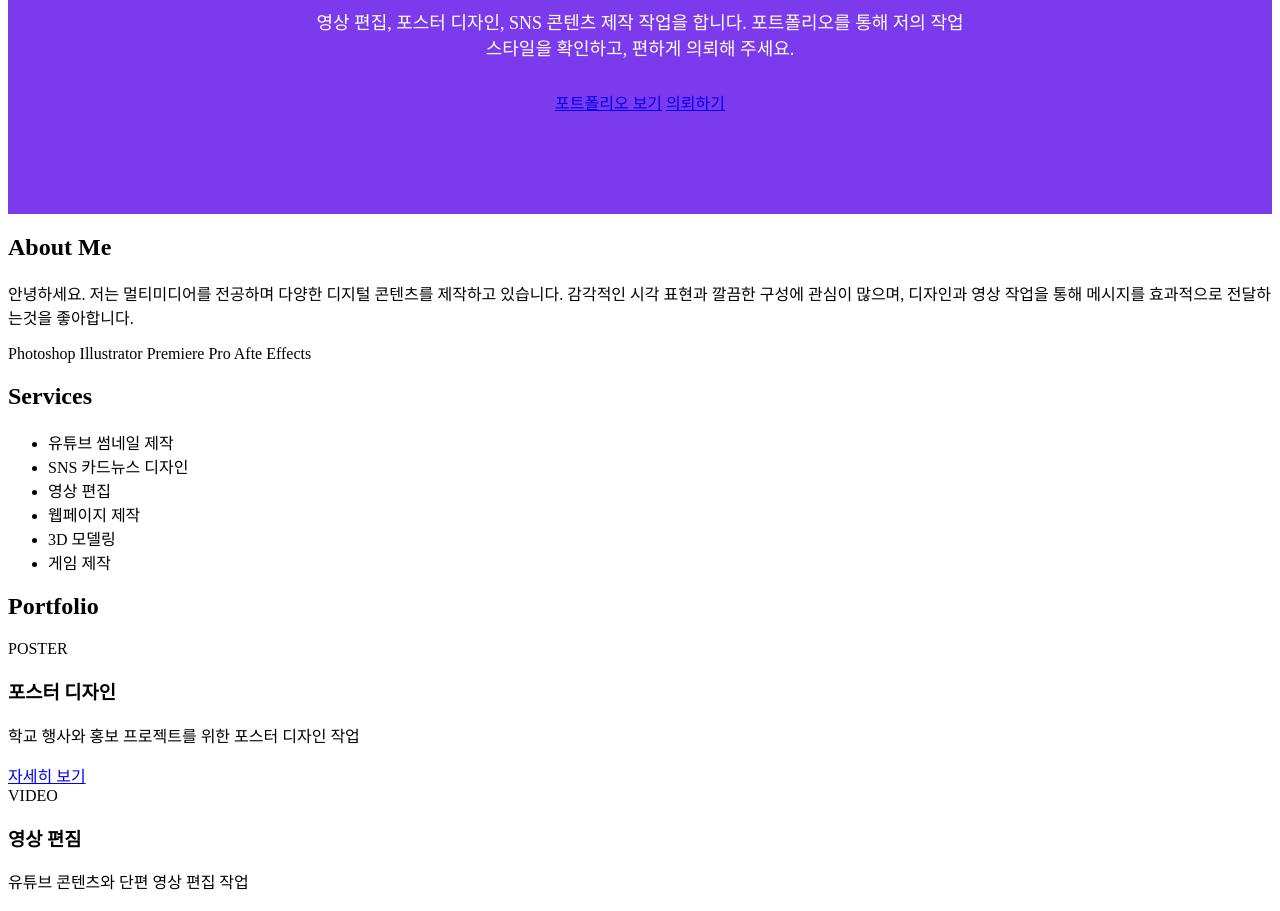
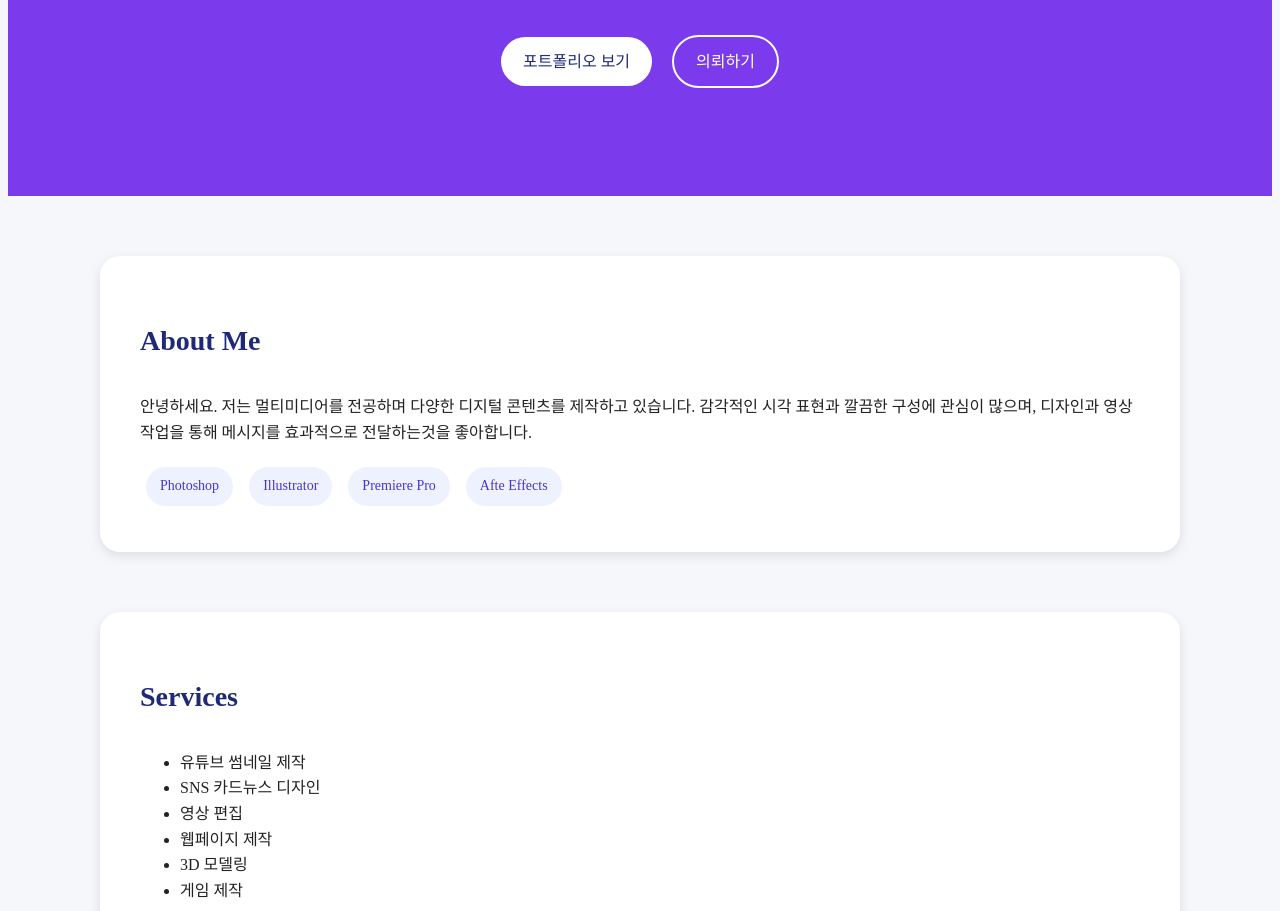
Before and after one commit to shlin04/my-portfolio, a plain HTML site: page index.html in a window 1280 px wide. Shown: the part 477-1388 px from the top of the page. Drawn offline with Linux system fonts and the light colour scheme.

Commit message:
Add files via upload

```diff
--- a/index.html
+++ b/index.html
@@ -26,8 +26,8 @@
                 <p class="hero-description"> 영상 편집, 포스터 디자인, SNS 콘텐츠 제작 작업을 합니다. 포트폴리오를 통해 저의 작업 스타일을 확인하고, 편하게 의뢰해 주세요.</p>
 
                 <div class="hero-buttons">
-                    <a href="#">포트폴리오 보기</a>
-                    <a href="#">의뢰하기</a>
+                    <a href="#" class="btn first">포트폴리오 보기</a>
+                    <a href="#" class="btn second">의뢰하기</a>
                 </div>
             </div>
             </header>
@@ -38,7 +38,7 @@
                 감각적인 시각 표현과 깔끔한 구성에 관심이 많으며, 디자인과 영상 작업을 통해 메시지를 효과적으로 전달하는것을 좋아합니다.
             </p>
 
-            <div>
+            <div class="skills">
                 <span>Photoshop</span>
                 <span>Illustrator</span>
                 <span>Premiere Pro</span>
--- a/style.css
+++ b/style.css
@@ -2,10 +2,15 @@ nav {
     background-color: #fffff1;
     border-bottom: 1px solid #e5e7eb;
     padding: 18px 40px;
+    display: flex;
+    justify-content: space-between;
+    align-items: center;
 }
 
 nav ul {
     list-style: none;
+    display: flex;
+    gap: 20px;
 }
 
 nav ul li a {
@@ -48,3 +53,72 @@ nav ul li a:hover {
     width: 650px;
     margin: 0 auto 30px auto;
 }
+
+.btn {
+    display: inline-block;
+    padding: 12px 22px;
+    border-radius: 30px;
+    text-decoration: none;
+    margin: 8px;
+}
+
+.first {
+    background-color: white;
+    color: #1e2a78;
+}
+
+.first:hover {
+    background-color: #f3f4f6;
+}
+
+.second {
+    border: 2px solid white;
+    color: white;
+}
+
+.second:hover {
+    background-color: white;
+    color: #1e2a78;
+}
+
+body {
+    background-color: #f5f7fb;
+    color: #222;
+    line-height: 1.6;
+}
+
+section {
+    background-color: white;
+    width: 1000px;
+    margin: 60px  auto;
+    padding: 40px;
+    border-radius: 20px;
+    box-shadow: rgba(0, 0, 0, 0.1) 0px 4px 12px;
+}
+
+section h2 {
+    font-size: 28px;
+    margin-bottom: 30px;
+    color: #1e2a78;
+}
+
+.skills span {
+    display: inline-block;
+    background-color: #eef2ff;
+    padding: 8px 14px;
+    border-radius: 20px;
+    margin: 6px;
+    font-size: 14px;
+    color: #4338ca;
+}
+
+#service ul {
+    font-size: 17px;
+}
+
+footer {
+    text-align: center;
+    padding: 30px 20px;
+    color: #666;
+    font-size: 14px;
+}
```
